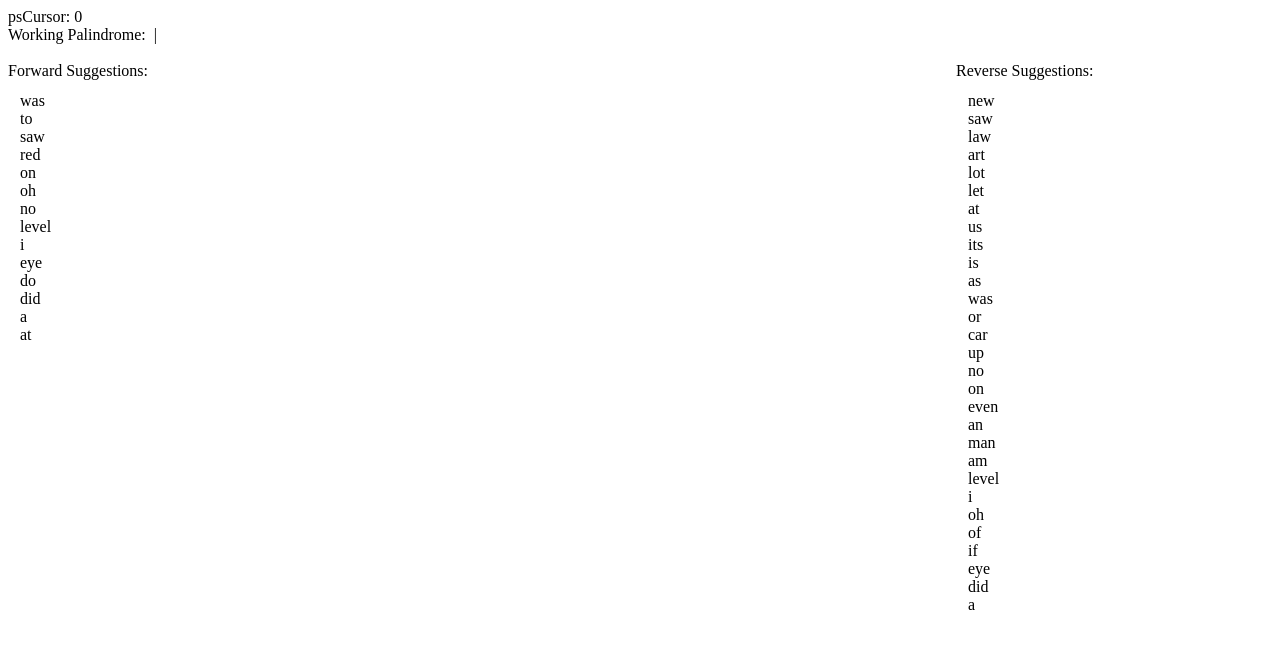
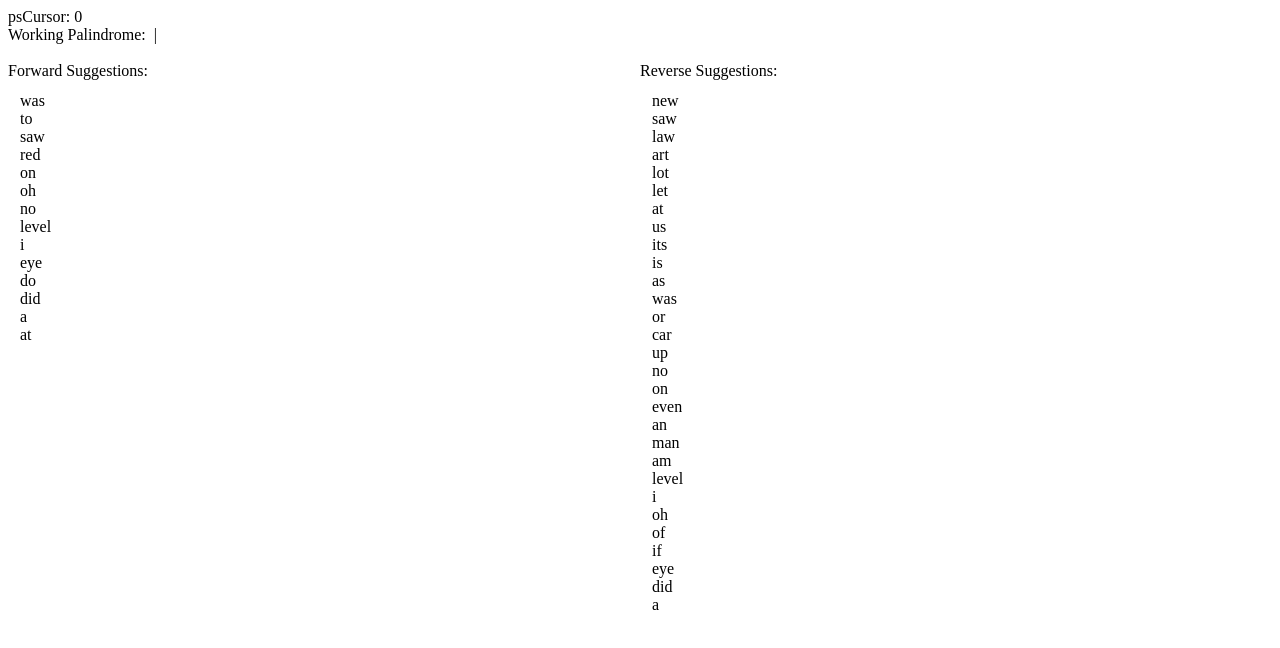
Before and after one commit to p-v-o-s/palindromes-website, a plain HTML site: page index.html in a window 1280 px wide. Drawn offline with Linux system fonts and the light colour scheme.

Commit message:
Update style.css
outline <li> box while clicking is held down; resize suggestions divs to 50% width each

```diff
--- a/style.css
+++ b/style.css
@@ -4,6 +4,10 @@
 
 li:hover {
     background-color: lightblue;
+}
+
+li:active {
+    border: 1px solid black;
 }
 
 /*.wordSuggestions div{*/
@@ -15,13 +19,13 @@ li:hover {
 
 #forwardWordSuggestionsDiv{
     float:left;
-    width:75%;
+    width:50%;
     overflow:hidden;
 }
 
 #reverseWordSuggestionsDiv{
     float:left;
-    width:25%;
+    width:50%;
     overflow:hidden;
 }
 
```
